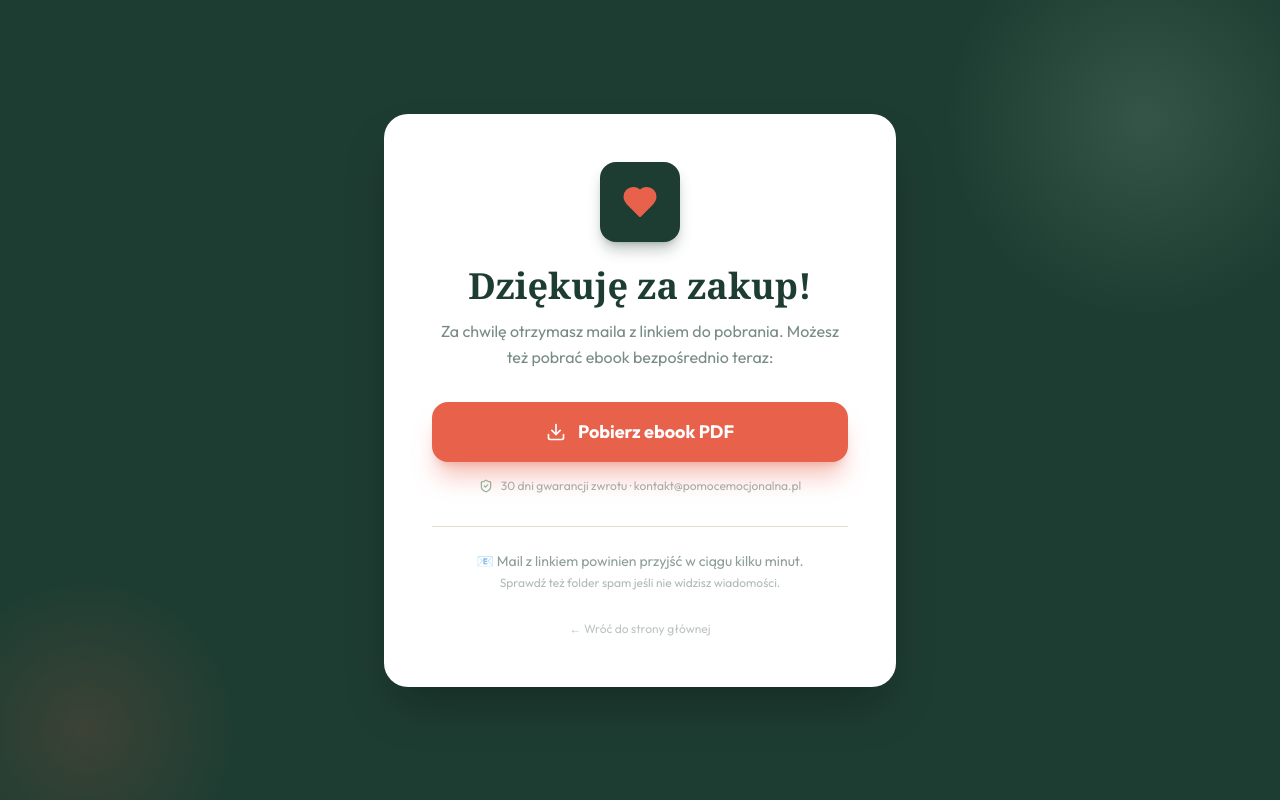
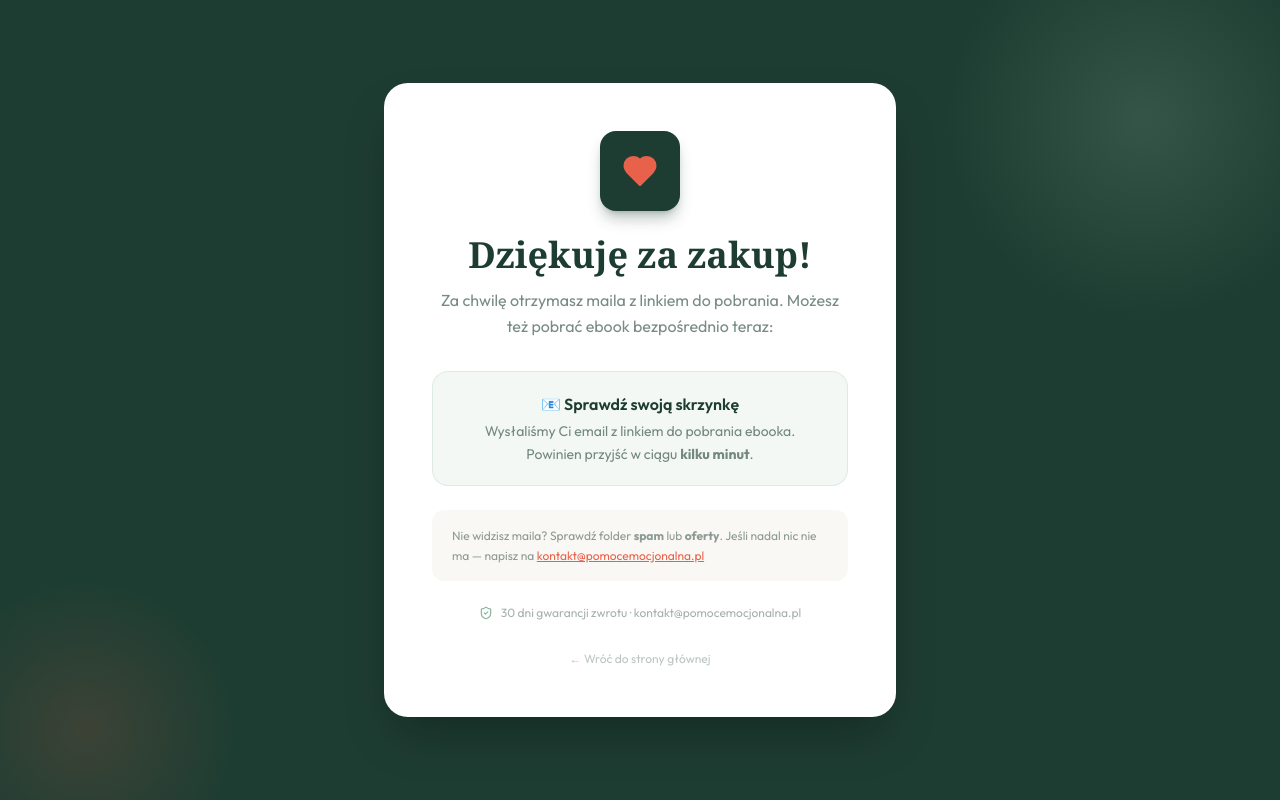
Before and after one commit to Freenerbis/kiedy-dziecko-sie-boi, a Next.js app: page /sukces in a window 1280 px wide. Built offline with nearby package versions, Linux system fonts and the light colour scheme.

Commit message:
Remove direct PDF download from /sukces - email only

```diff
--- a/app/sukces/page.tsx
+++ b/app/sukces/page.tsx
@@ -1,10 +1,9 @@
 'use client';
 
 import { motion } from 'framer-motion';
-import { Download, ShieldCheck, Heart } from 'lucide-react';
+import { ShieldCheck, Heart } from 'lucide-react';
 import Link from 'next/link';
 
-const DOWNLOAD_URL = '/Kiedy_Twoje_Dziecko_Sie_Boi.pdf';
 
 export default function SukcesPage() {
   return (
@@ -46,40 +45,43 @@ export default function SukcesPage() {
           </p>
         </motion.div>
 
-        {/* Download button */}
-        <motion.a
-          href={DOWNLOAD_URL}
-          download
+        {/* Email info */}
+        <motion.div
           initial={{ opacity: 0, y: 12 }}
           animate={{ opacity: 1, y: 0 }}
           transition={{ delay: 0.55, duration: 0.5 }}
-          className="group relative w-full inline-flex items-center justify-center gap-3 bg-coral hover:bg-coral-dark text-white font-bold text-lg py-4 px-8 rounded-2xl transition-all duration-200 hover:scale-[1.02] active:scale-[0.98] shadow-xl shadow-coral/35 overflow-hidden mb-4"
+          className="bg-sage/10 border border-sage/20 rounded-2xl px-6 py-5 mb-6"
         >
-          <Download className="w-5 h-5" />
-          <span>Pobierz ebook PDF</span>
-          <span className="absolute inset-0 bg-white/15 translate-y-full group-hover:translate-y-0 transition-transform duration-300" />
-        </motion.a>
+          <p className="text-forest text-base font-semibold mb-1">📧 Sprawdź swoją skrzynkę</p>
+          <p className="text-forest/60 text-sm leading-relaxed">
+            Wysłaliśmy Ci email z linkiem do pobrania ebooka. Powinien przyjść w ciągu <strong>kilku minut</strong>.
+          </p>
+        </motion.div>
+
+        <motion.div
+          initial={{ opacity: 0 }}
+          animate={{ opacity: 1 }}
+          transition={{ delay: 0.7 }}
+          className="bg-cream rounded-xl px-5 py-4 mb-6 text-left"
+        >
+          <p className="text-forest/50 text-xs leading-relaxed">
+            Nie widzisz maila? Sprawdź folder <strong>spam</strong> lub <strong>oferty</strong>. Jeśli nadal nic nie ma — napisz na{' '}
+            <a href="mailto:kontakt@pomocemocjonalna.pl" className="text-coral underline">
+              kontakt@pomocemocjonalna.pl
+            </a>
+          </p>
+        </motion.div>
 
         {/* Trust */}
         <motion.div
           initial={{ opacity: 0 }}
           animate={{ opacity: 1 }}
-          transition={{ delay: 0.7 }}
-          className="flex items-center justify-center gap-2 text-forest/40 text-xs mb-8"
+          transition={{ delay: 0.8 }}
+          className="flex items-center justify-center gap-2 text-forest/40 text-xs"
         >
           <ShieldCheck className="w-3.5 h-3.5 text-sage" />
           30 dni gwarancji zwrotu · kontakt@pomocemocjonalna.pl
         </motion.div>
-
-        {/* Divider */}
-        <div className="border-t border-cream-deeper pt-6">
-          <p className="text-forest/50 text-sm mb-1">
-            📧 Mail z linkiem powinien przyjść w ciągu kilku minut.
-          </p>
-          <p className="text-forest/35 text-xs">
-            Sprawdź też folder spam jeśli nie widzisz wiadomości.
-          </p>
-        </div>
 
         {/* Back link */}
         <motion.div
```
